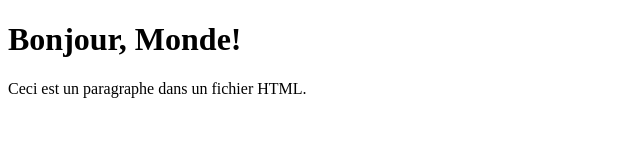
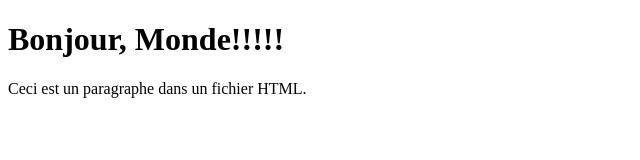
Before and after one commit to LGBEUT/Open, a plain HTML site: page index.html in a window 1280 px wide. Shown: the full height of the page, 0-640 px from the left. Drawn offline with Linux system fonts and the light colour scheme.

Commit message:
Modification du titre H1

```diff
--- a/index.html
+++ b/index.html
@@ -6,7 +6,7 @@
     <title>Document HTML</title>
 </head>
 <body>
-    <h1>Bonjour, Monde!</h1>
+    <h1>Bonjour, Monde!!!!!</h1>
     <p>Ceci est un paragraphe dans un fichier HTML.</p>
 </body>
 </html>
```
